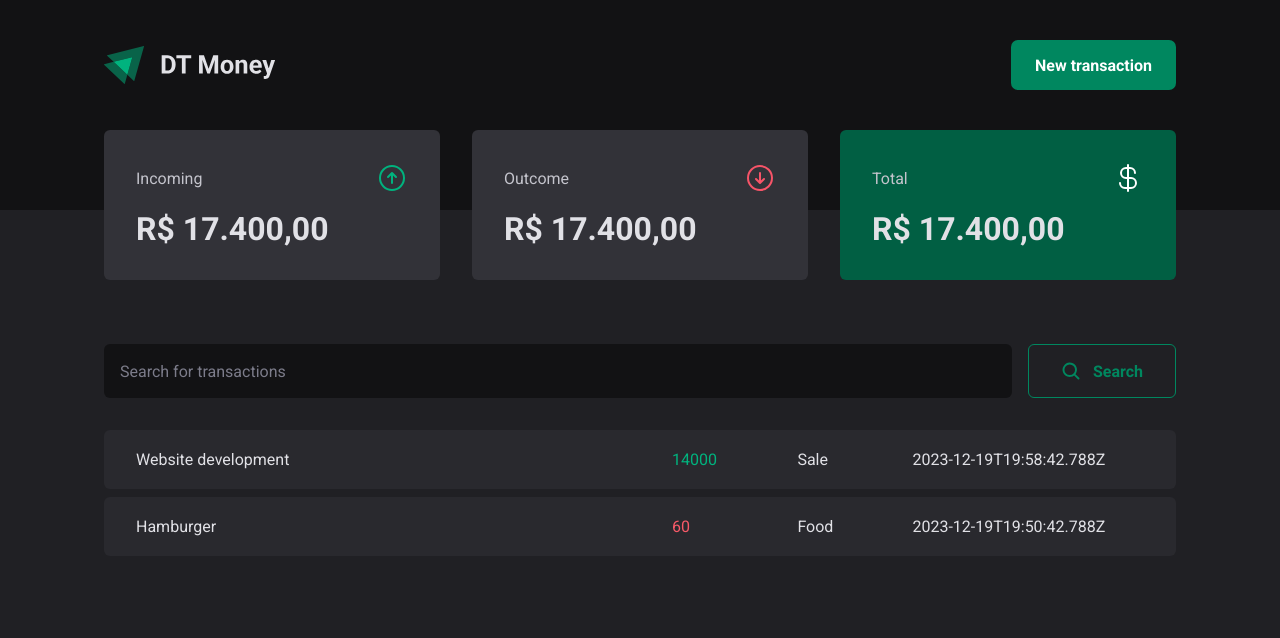
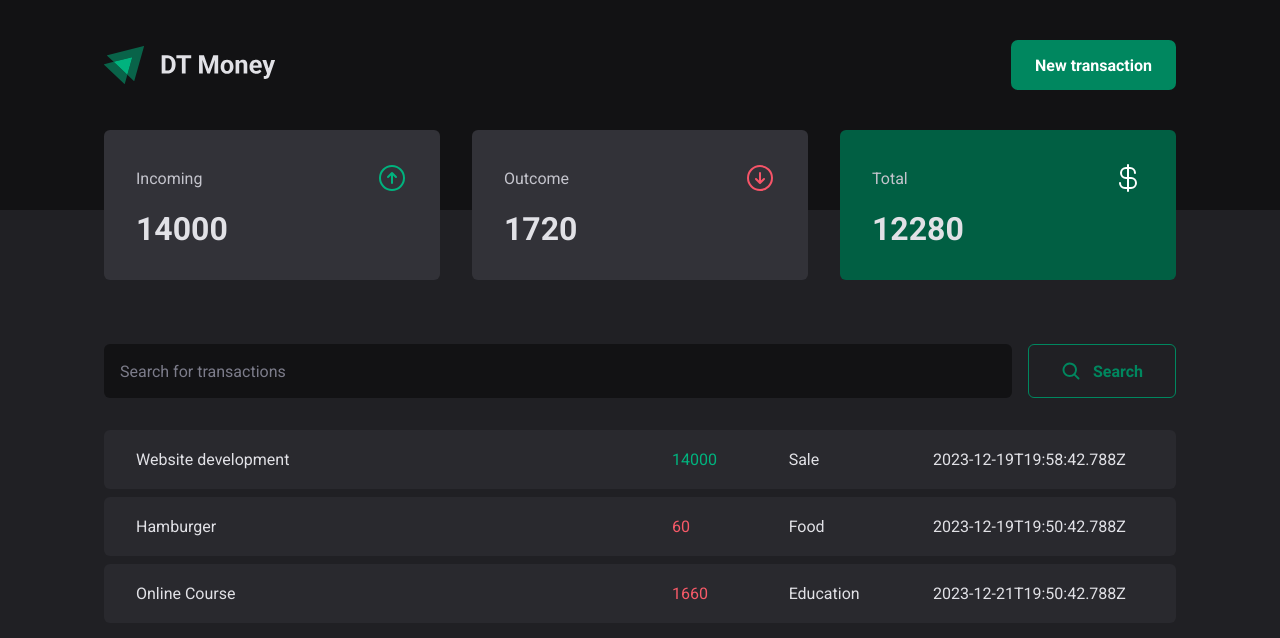
Before and after one commit to bezerrarodrigo/mymoney, a React (Vite) app: page / in a window 1280 px wide. Shown: the top 638 px of the page. Built offline with nearby package versions, Linux system fonts and the light colour scheme; data requests are answered from the project's data file.

Commit message:
feat: transactions summary

```diff
--- a/server.json
+++ b/server.json
@@ -15,6 +15,14 @@
       "category": "Food",
       "price": 60,
       "createdAt": "2023-12-19T19:50:42.788Z"
+    },
+    {
+      "id": 3,
+      "description": "Online Course",
+      "type": "outcome",
+      "category": "Education",
+      "price": 1660,
+      "createdAt": "2023-12-21T19:50:42.788Z"
     }
   ]
 }
--- a/src/components/Summary/Summary.tsx
+++ b/src/components/Summary/Summary.tsx
@@ -1,29 +1,55 @@
-import {SummaryCard, SummaryContainer} from "./style.ts";
-import {ArrowCircleDown, ArrowCircleUp, CurrencyDollar} from '@phosphor-icons/react';
+import { useTransactions } from "../../hooks/useTransactions.ts";
+import { SummaryCard, SummaryContainer } from "./style.ts";
+import {
+  ArrowCircleDown,
+  ArrowCircleUp,
+  CurrencyDollar,
+} from "@phosphor-icons/react";
 
 export function Summary() {
+  const { transactions } = useTransactions();
+
+  const summary = transactions.reduce(
+    (acc, transaction) => {
+      if (transaction.type === "income") {
+        acc.income += transaction.price;
+        acc.total += transaction.price;
+      } else {
+        acc.outcome += transaction.price;
+        acc.total -= transaction.price;
+      }
+
+      return acc;
+    },
+    {
+      income: 0,
+      outcome: 0,
+      total: 0,
+    }
+  );
+
   return (
     <SummaryContainer>
       <SummaryCard>
         <header>
           <span>Incoming</span>
-          <ArrowCircleUp size={32} color="#00b37e"/>
+          <ArrowCircleUp size={32} color="#00b37e" />
         </header>
-        <strong>R$ 17.400,00</strong>
+        <strong>{summary.income}</strong>
       </SummaryCard>
       <SummaryCard>
         <header>
           <span>Outcome</span>
-          <ArrowCircleDown size={32} color="#f75468"/>
+          <ArrowCircleDown size={32} color="#f75468" />
         </header>
-        <strong>R$ 17.400,00</strong>
+        <strong>{summary.outcome}</strong>
       </SummaryCard>
       <SummaryCard variant="green">
         <header>
           <span>Total</span>
-          <CurrencyDollar size={32} color="#fff"/>
+          <CurrencyDollar size={32} color="#fff" />
         </header>
-        <strong>R$ 17.400,00</strong>
+        <strong>{summary.total}</strong>
       </SummaryCard>
     </SummaryContainer>
   );
```
